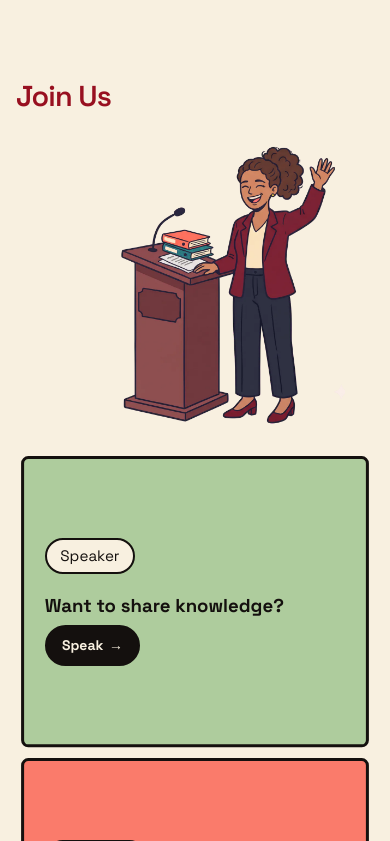
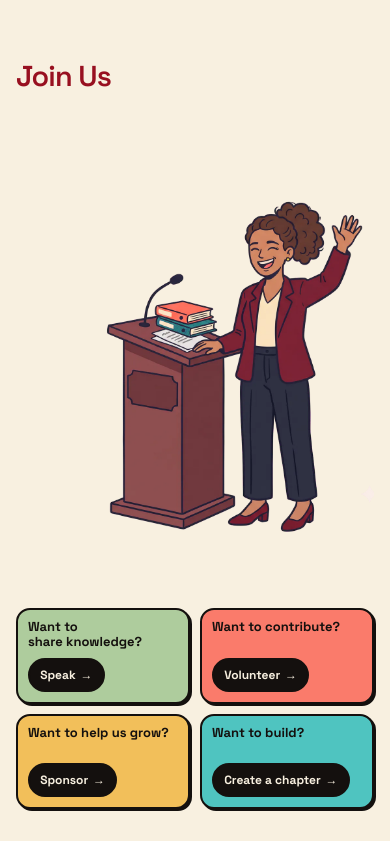
Before and after one commit to renisha18/sheBuildsTN, a React (Vite) app: page /#home in a window 390 px wide. Shown: the part 3663-4504 px from the top of the page. Built offline with nearby package versions, Linux system fonts and the light colour scheme.

Commit message:
Join us mobile fixed

```diff
--- a/src/sections/joinus/JoinPuzzle.css
+++ b/src/sections/joinus/JoinPuzzle.css
@@ -189,9 +189,8 @@
 
 /* Lifted look for the piece you point at, click or tab to: a hard shadow, and
    nothing else. The piece doesn't move or grow, so the seam and the knobs stay
-   exactly as they are and the other pieces are untouched. Don't add transform,
-   scale or translate here: growing or moving the piece pushes its knobs into
-   the neighbours' sockets and the outlines merge. */
+   exactly as they are and the other pieces are untouched. (For a stronger lift
+   add  transform: translate(-2px, -2px)  and make the shadow 4px.) */
 .puzzle__piece {
   pointer-events: none; /* only the drawn shape and the text catch the pointer, */
 }
@@ -217,40 +216,56 @@
   }
 }
 
-/* Phones: one column of separate, flat-edged pieces. With characters, each
-   piece gets room above it for the character to poke out. */
+/* Phones: four small boxes in a 2 x 2 grid, flat (no knobs), sized to fit under the
+   heading and the character on one screen. The boxes are drawn with CSS, not the
+   SVG outline. */
 @media (max-width: 767px) {
-  .puzzle {
-    grid-template-columns: 1fr;
-    row-gap: 96px;
-    padding-top: 90px;
-    max-width: 440px;
+  .puzzle,
+  .puzzle--no-art {
+    grid-template-columns: 1fr 1fr;
+    grid-auto-rows: 1fr;
+    gap: 10px;
+    margin: 0;
+    padding: 0;
+    width: 100%;
+    max-width: none;
   }
 
-  .puzzle__item--art-left .puzzle__art,
-  .puzzle__item--art-right .puzzle__art {
-    left: auto;
-    right: 4%;
+  .puzzle__piece {
+    aspect-ratio: auto;
+    height: 100%;
+    background: var(--piece-color);
+    border: 2px solid var(--ink);
+    border-radius: 14px;
+    box-shadow: 2px 2px 0 var(--ink);
   }
 
-  .puzzle__body {
-    bottom: 9%;
-  }
-
-  .puzzle--no-art {
-    row-gap: 0;
-    padding-top: 0;
-    max-width: 440px;
+  .puzzle__shape,
+  .puzzle__tag {
+    display: none;
   }
 
   .puzzle--no-art .puzzle__body,
   .puzzle--no-art .puzzle__item--top .puzzle__body,
   .puzzle--no-art .puzzle__item--bottom .puzzle__body {
-    top: 0;
-    bottom: 0;
-    left: 8%;
-    right: 8%;
-    justify-content: center;
+    position: static;
+    box-sizing: border-box;
+    height: 100%;
+    padding: 10px;
+    justify-content: space-between;
+    gap: 8px;
+  }
+
+  .puzzle--no-art .puzzle__question {
+    min-height: 0;
+    font-size: 13px;
+    line-height: 1.15;
+  }
+
+  .puzzle__cta {
+    padding: 6px clamp(8px, 2.6vw, 12px);
+    font-size: clamp(10.5px, 3.1vw, 12px);
+    white-space: nowrap;
   }
 }
 
--- a/src/sections/joinus/JoinUsContent.css
+++ b/src/sections/joinus/JoinUsContent.css
@@ -3,7 +3,7 @@
    by CharacterArt.css.
 
    Below lg: puzzle, then the character underneath (CharacterArt sets its own 24px/32px margins,
-   so no row gap here). Below md the character moves between the heading and the puzzle. */
+   so no row gap here). Below md: heading, character and puzzle on one screen (see the end). */
 .join-us__layout {
   display: grid;
   grid-template-columns: minmax(0, 1fr);
@@ -37,11 +37,56 @@
   }
 }
 
-/* Below md: the character sits between the heading and the puzzle. The heading's 1rem bottom
-   margin is the 16px above it; its own margin is the 24px below it. */
+/* The character's wrapper only lays anything out on phones (below); everywhere else its
+   image is a direct grid item of .join-us__layout, as it was before the wrapper existed. */
+.join-us__character {
+  display: contents;
+}
+
+/* Phones (below md): one screen under the sticky navbar holds the heading, the character and
+   the four boxes. The section is a flex column exactly that tall (--nav-height is measured by
+   Navbar.jsx); the character takes whatever height is left, so it shrinks on short phones and
+   grows on tall ones. #join still lands with the heading just below the navbar, through
+   html { scroll-padding-top: var(--nav-height) } in index.css. */
 @media (width < 48rem) {
-  .join-us__layout > .character-art {
+  .about__intro.join-us__section {
+    display: flex;
+    flex-direction: column;
+    box-sizing: border-box;
+    height: calc(100vh - var(--nav-height, 0px));
+    height: calc(100svh - var(--nav-height, 0px));
+    padding: 12px 16px;
+    gap: 10px;
+  }
+
+  /* Heading, then the character, then the puzzle */
+  .join-us__layout {
+    display: flex;
+    flex-direction: column;
+    flex: 1 1 0;
+    min-height: 0;
+    gap: 10px;
+  }
+
+  .join-us__character {
     order: -1;
-    margin: 0 auto calc(var(--spacing) * 6);
+    flex: 1 1 0;
+    min-height: 0;
+    display: flex;
+    justify-content: center;
+  }
+
+  /* Overrides CharacterArt.css sizing on phones only; its classes stay for larger screens */
+  .join-us__character > .character-art {
+    width: auto;
+    height: 100%;
+    max-width: 100%;
+    margin: 0;
+    object-fit: contain;
+  }
+
+  /* The boxes fill the full width (JoinPuzzle.css); lift the --puzzle-max cap set above */
+  .join-us__puzzle .puzzle {
+    max-width: none;
   }
 }
--- a/src/sections/joinus/JoinUsContent.jsx
+++ b/src/sections/joinus/JoinUsContent.jsx
@@ -22,22 +22,27 @@ const cards = actions.map(({ id, tag, question, cta, href, color, external }) =>
 
 export default function JoinUsContent() {
   return (
-    <section className="about__intro" aria-labelledby="join-us-heading">
+    <section className="about__intro join-us__section" aria-labelledby="join-us-heading">
       <h2 id="join-us-heading" className="about__heading">
         Join Us
       </h2>
 
-      {/* Puzzle and character side by side from lg; stacked below (see JoinUsContent.css) */}
+      {/* Puzzle and character side by side from lg; stacked below; on phones heading, character
+          and puzzle share one screen (see JoinUsContent.css) */}
       <div className="join-us__layout">
         <div className="join-us__puzzle">
           <JoinPuzzle cards={cards} />
         </div>
 
-        <CharacterArt
-          data-reveal
-          src="/character/speaker-1100.webp"
-          alt="Illustration of a young woman waving beside a SheBuilds podium"
-        />
+        {/* Wrapper only matters on phones (it's the part that shrinks/grows); from 768px it has
+            display: contents, so the image is laid out exactly as before */}
+        <div className="join-us__character">
+          <CharacterArt
+            data-reveal
+            src="/character/speaker-1100.webp"
+            alt="Illustration of a young woman waving beside a SheBuilds podium"
+          />
+        </div>
       </div>
     </section>
   );
```
